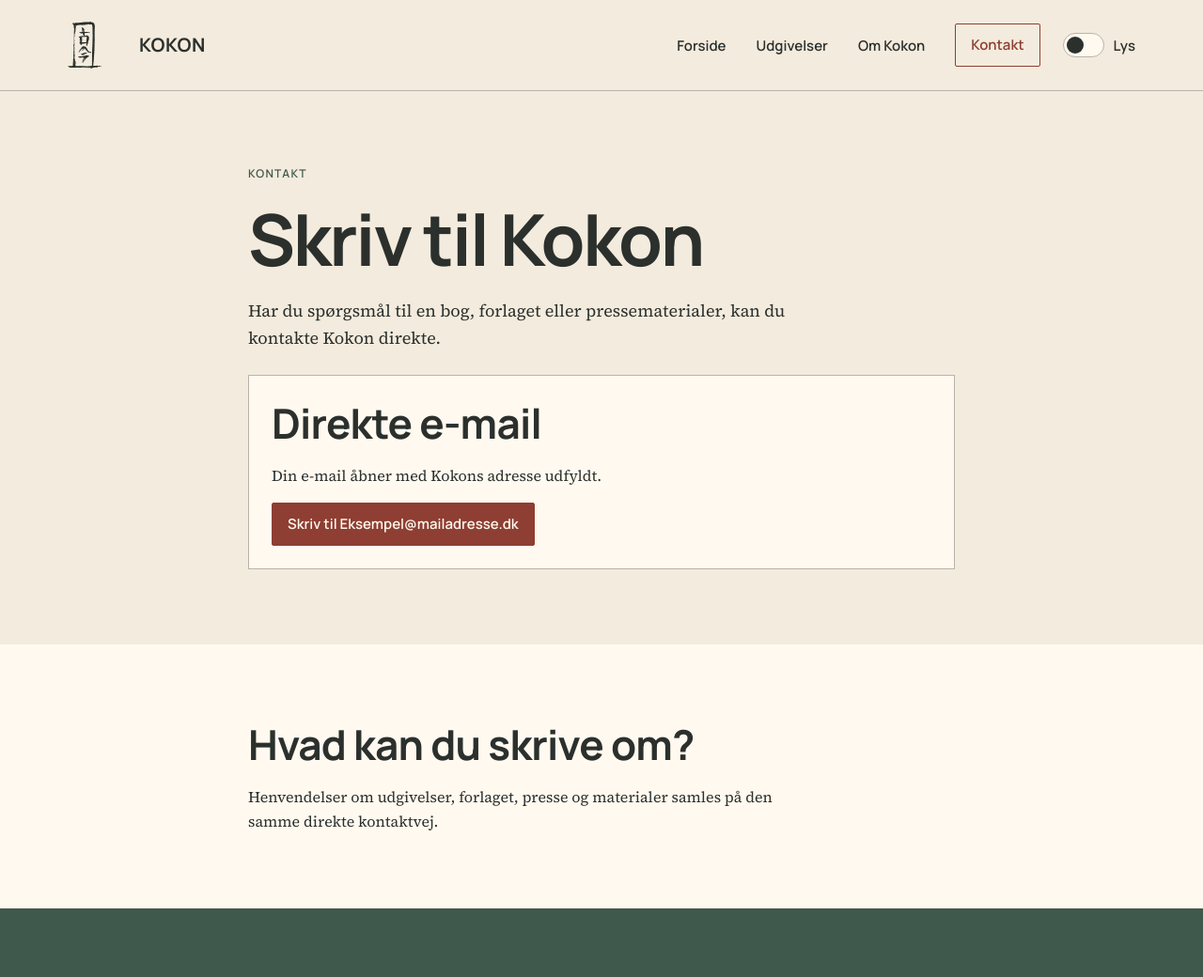
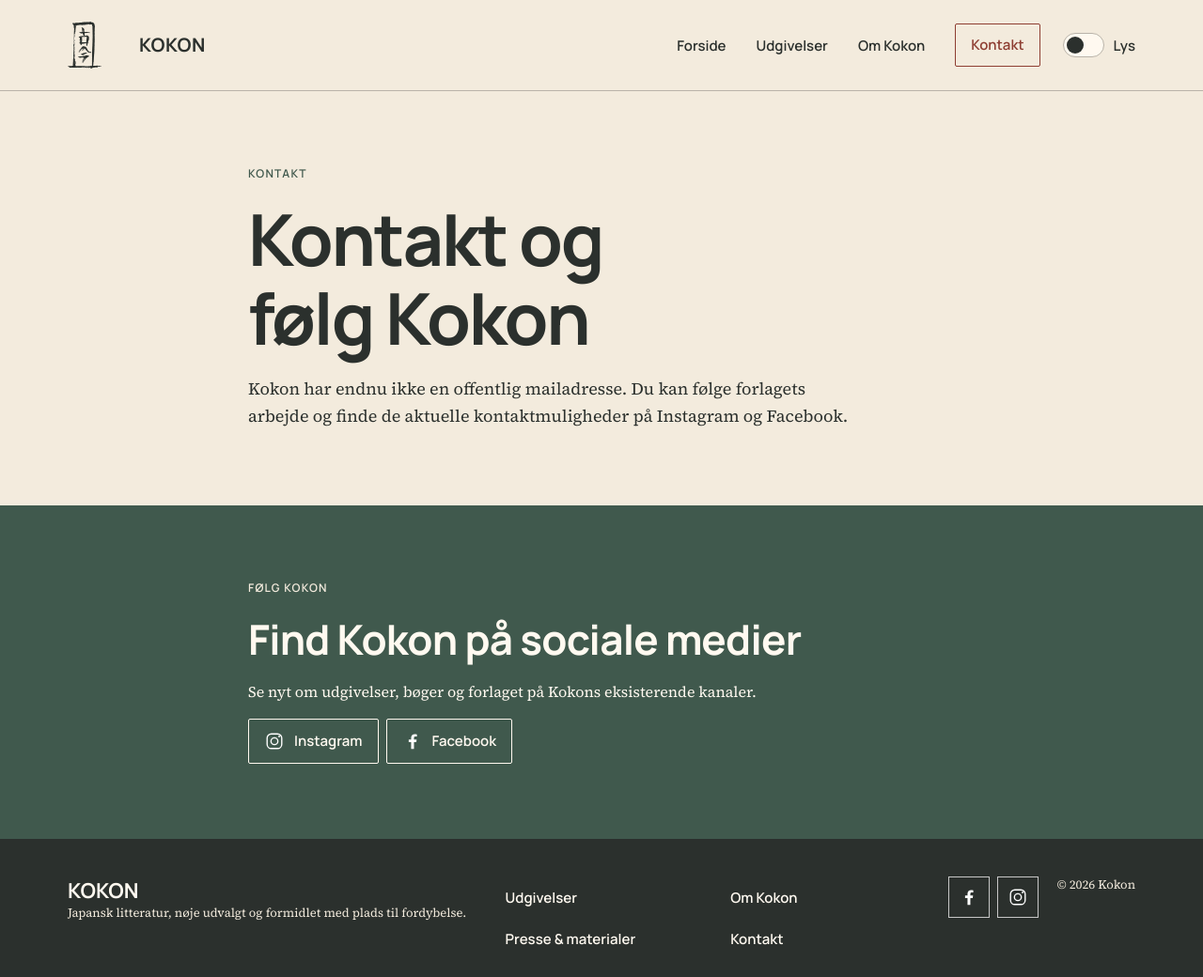
Before and after one commit to Kimchibul-EK/kokon-website, a website: page kontakt.html in a window 1280 px wide. Shown: the top 1040 px of the page at 94% size. Drawn offline with Linux system fonts and the light colour scheme.

Commit message:
Remove unavailable email contact

```diff
--- a/kontakt.html
+++ b/kontakt.html
@@ -41,23 +41,15 @@
     <section class="sektion">
       <div class="sektion-indhold smal lodret-indhold">
         <p class="overlinje">Kontakt</p>
-        <h1>Skriv til Kokon</h1>
-        <p class="indledning">Har du spørgsmål til en bog, forlaget eller pressematerialer, kan du kontakte Kokon direkte.</p>
-        <div class="kontaktkort lodret-indhold">
-          <h2>Direkte e-mail</h2>
-          <p>Din e-mail åbner med Kokons adresse udfyldt.</p>
-          <a class="knap" href="mailto:Eksempel@mailadresse.dk">Skriv til Eksempel@mailadresse.dk</a>
-        </div>
+        <h1>Kontakt og følg Kokon</h1>
+        <p class="indledning">Kokon har endnu ikke en offentlig mailadresse. Du kan følge forlagets arbejde og finde de aktuelle kontaktmuligheder på Instagram og Facebook.</p>
       </div>
-    </section>
-    <section class="sektion flade-sektion">
-      <div class="sektion-indhold smal lodret-indhold"><h2>Hvad kan du skrive om?</h2><p>Henvendelser om udgivelser, forlaget, presse og materialer samles på den samme direkte kontaktvej.</p></div>
     </section>
     <section class="sektion groen-sektion" aria-labelledby="foelg-kokon-titel">
       <div class="sektion-indhold smal lodret-indhold">
         <p class="overlinje">Følg Kokon</p>
-        <h2 id="foelg-kokon-titel">Følg med hos Kokon</h2>
-        <p>Find nyt om udgivelser, bøger og forlaget på Instagram og Facebook.</p>
+        <h2 id="foelg-kokon-titel">Find Kokon på sociale medier</h2>
+        <p>Se nyt om udgivelser, bøger og forlaget på Kokons eksisterende kanaler.</p>
         <div class="sociale-handlinger">
           <a class="knap paa-moerk" href="https://www.instagram.com/forlagetkokon/" target="_blank" rel="noopener noreferrer" aria-label="Følg Kokon på Instagram (åbner i ny fane)"><img class="socialt-ikon" src="/assets/images/instagram.svg" alt="" width="22" height="22">Instagram</a>
           <a class="knap paa-moerk" href="https://www.facebook.com/profile.php?id=61572699365491" target="_blank" rel="noopener noreferrer" aria-label="Følg Kokon på Facebook (åbner i ny fane)"><img class="socialt-ikon" src="/assets/images/facebook.svg" alt="" width="22" height="22">Facebook</a>
```
Also changed, not shown: scripts/check-project.mjs (+4 -3 lines), README.md.
